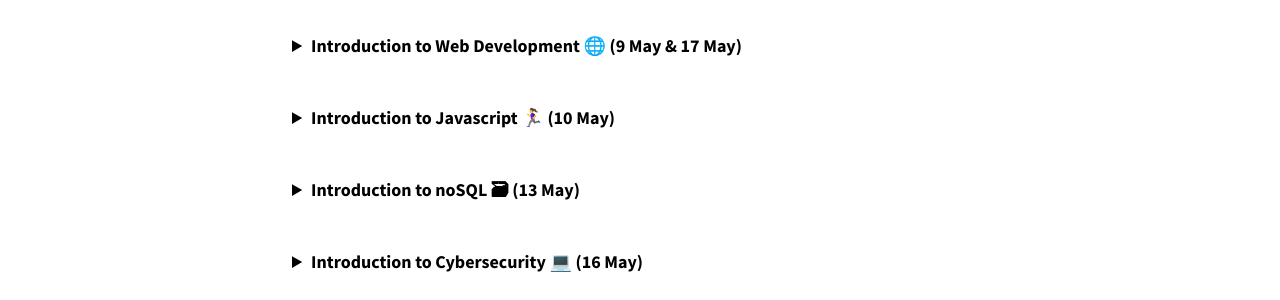
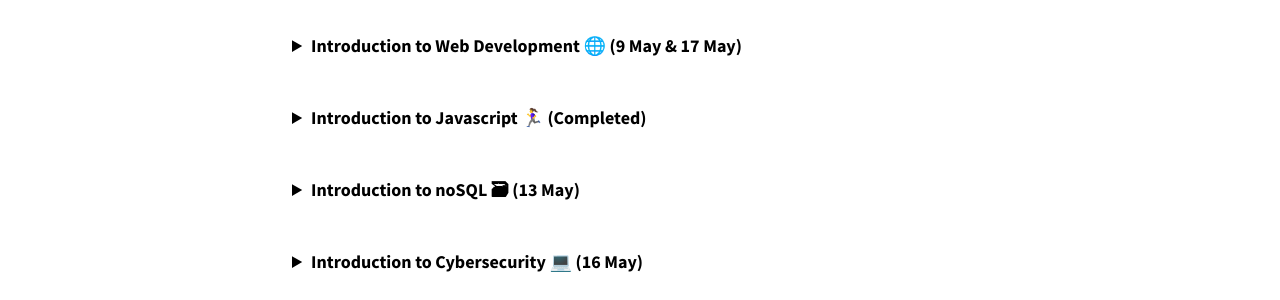
Before and after one commit to buildingblocs/2020, a Jekyll site: the page built from pre-event/workshop/index.md, in a window 1280 px wide and 900 px high, scrolled down 391 px. Shown: the part 154-454 px from the top of the window. Built offline with Jekyll 4.4.1, drawn with Linux system fonts in a browser that asks for light colours; some web fonts are replaced; our own code applies the rules of GitHub Pages for plain Markdown files.

Commit message:
Updated video for web dev part 1

```diff
--- a/pre-event/workshop/index.md
+++ b/pre-event/workshop/index.md
@@ -36,10 +36,12 @@
 - various sql technologies and their pros and cons
 
 <br><br><strong>Prerequisites:</strong> Basic Knowledge of Python (Intro to Python Workshop)
+
+<a class="btn" href="https://youtu.be/e860nw5CemU">View Video of Part 1</a>
 </details><br><br>
 
 <br><details>
-<summary><strong>Introduction to Javascript 🏃‍♀️ (10 May)</strong></summary><br>
+<summary><strong>Introduction to Javascript 🏃‍♀️ (Completed)</strong></summary><br>
 
 JavaScript is an extremely popular programming language used primarily by Web
 browsers to create a dynamic and interactive experience for the user.
```
